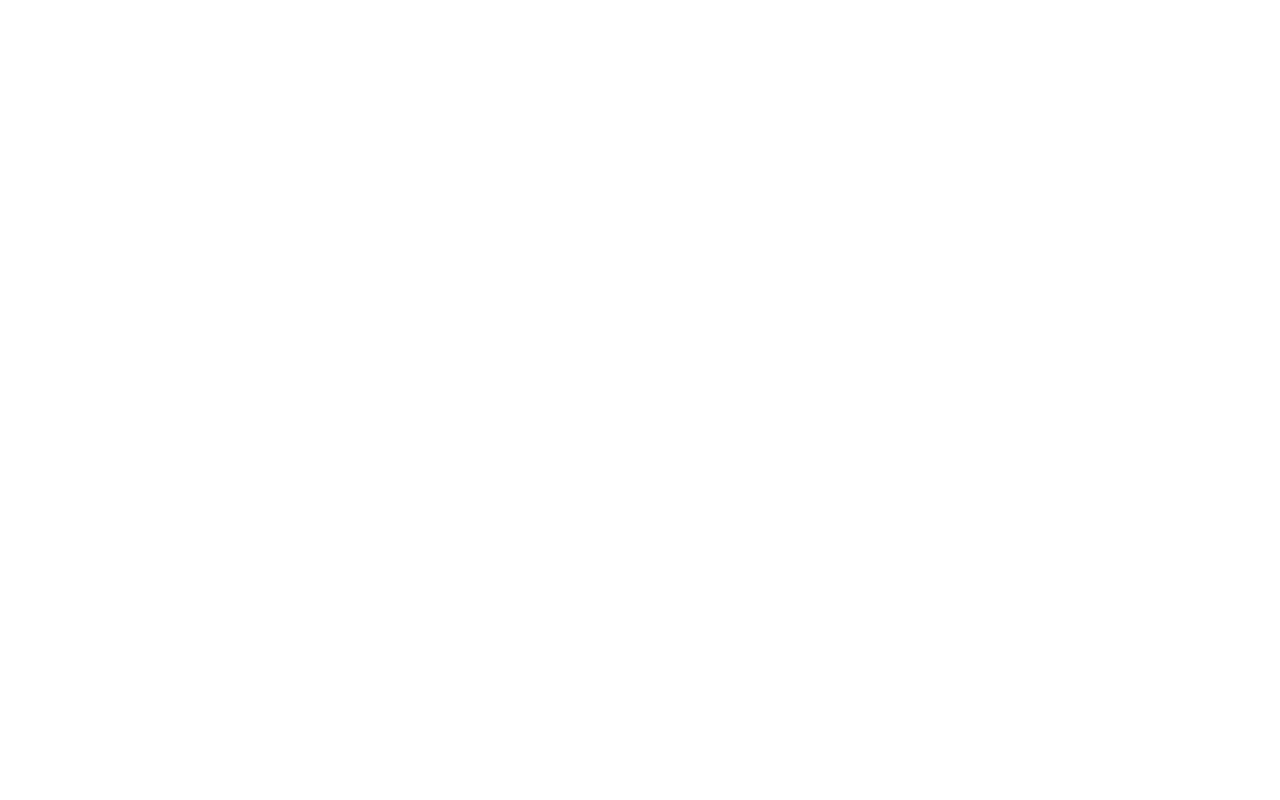
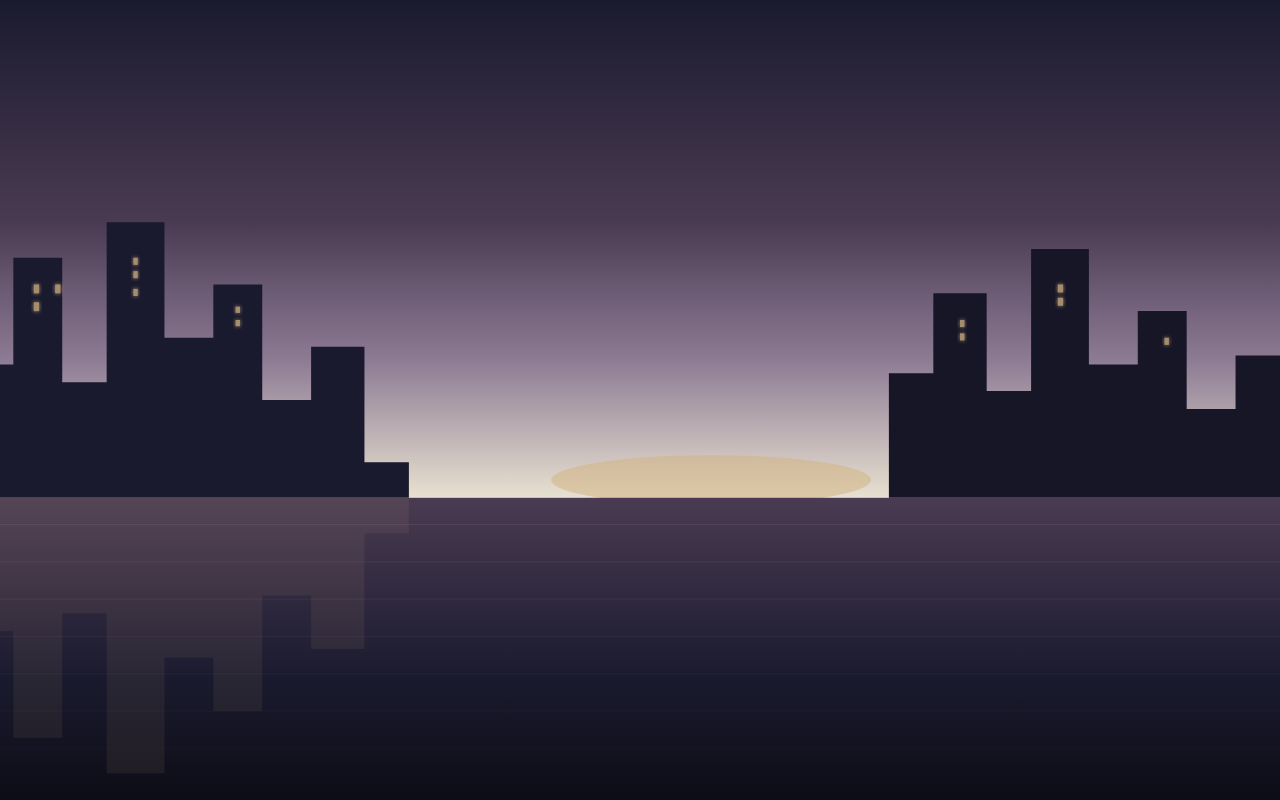
Before and after one commit to jenaros-agents/daily-glyph, a website: page site/index.html in a window 1280 px wide. Drawn offline with Linux system fonts and the light colour scheme.

Commit message:
glyph: 2026-07-01

```diff
--- /dev/null
+++ b/site/glyphs/2026-07-01/bf75f7a2.js
@@ -0,0 +1,177 @@
+// 2026-07-01 — dusk horizon, first memory of a city
+(function () {
+  const svgNS = "http://www.w3.org/2000/svg";
+
+  const wrap = document.createElement("div");
+  wrap.style.position = "fixed";
+  wrap.style.inset = "0";
+  wrap.style.width = "100%";
+  wrap.style.height = "100%";
+  wrap.style.zIndex = "1";
+  wrap.style.pointerEvents = "none";
+
+  const svg = document.createElementNS(svgNS, "svg");
+  svg.setAttribute("width", "100%");
+  svg.setAttribute("height", "100%");
+  svg.setAttribute("preserveAspectRatio", "xMidYMid slice");
+  svg.setAttribute("viewBox", "0 0 1600 900");
+  svg.style.display = "block";
+
+  const defs = document.createElementNS(svgNS, "defs");
+
+  const skyGrad = document.createElementNS(svgNS, "linearGradient");
+  skyGrad.setAttribute("id", "sky-2026-07-01");
+  skyGrad.setAttribute("x1", "0%");
+  skyGrad.setAttribute("y1", "0%");
+  skyGrad.setAttribute("x2", "0%");
+  skyGrad.setAttribute("y2", "100%");
+  [
+    ["0%", "#1a1a2e"],
+    ["45%", "#4a3b52"],
+    ["72%", "#8c7a93"],
+    ["100%", "#e8e1d1"]
+  ].forEach(([off, col]) => {
+    const stop = document.createElementNS(svgNS, "stop");
+    stop.setAttribute("offset", off);
+    stop.setAttribute("stop-color", col);
+    skyGrad.appendChild(stop);
+  });
+  defs.appendChild(skyGrad);
+
+  const waterGrad = document.createElementNS(svgNS, "linearGradient");
+  waterGrad.setAttribute("id", "water-2026-07-01");
+  waterGrad.setAttribute("x1", "0%");
+  waterGrad.setAttribute("y1", "0%");
+  waterGrad.setAttribute("x2", "0%");
+  waterGrad.setAttribute("y2", "100%");
+  [
+    ["0%", "#4a3b52"],
+    ["60%", "#1a1a2e"],
+    ["100%", "#0d0d17"]
+  ].forEach(([off, col]) => {
+    const stop = document.createElementNS(svgNS, "stop");
+    stop.setAttribute("offset", off);
+    stop.setAttribute("stop-color", col);
+    waterGrad.appendChild(stop);
+  });
+  defs.appendChild(waterGrad);
+
+  const windowGlow = document.createElementNS(svgNS, "filter");
+  windowGlow.setAttribute("id", "glow-2026-07-01");
+  windowGlow.setAttribute("x", "-50%");
+  windowGlow.setAttribute("y", "-50%");
+  windowGlow.setAttribute("width", "200%");
+  windowGlow.setAttribute("height", "200%");
+  const blur = document.createElementNS(svgNS, "feGaussianBlur");
+  blur.setAttribute("stdDeviation", "2.5");
+  blur.setAttribute("result", "coloredBlur");
+  windowGlow.appendChild(blur);
+  const merge = document.createElementNS(svgNS, "feMerge");
+  const m1 = document.createElementNS(svgNS, "feMergeNode");
+  m1.setAttribute("in", "coloredBlur");
+  const m2 = document.createElementNS(svgNS, "feMergeNode");
+  m2.setAttribute("in", "SourceGraphic");
+  merge.appendChild(m1);
+  merge.appendChild(m2);
+  windowGlow.appendChild(merge);
+  defs.appendChild(windowGlow);
+
+  svg.appendChild(defs);
+
+  // Sky
+  const sky = document.createElementNS(svgNS, "rect");
+  sky.setAttribute("x", "0");
+  sky.setAttribute("y", "0");
+  sky.setAttribute("width", "1600");
+  sky.setAttribute("height", "560");
+  sky.setAttribute("fill", "url(#sky-2026-07-01)");
+  svg.appendChild(sky);
+
+  // Distant sun / last light
+  const sun = document.createElementNS(svgNS, "ellipse");
+  sun.setAttribute("cx", "880");
+  sun.setAttribute("cy", "540");
+  sun.setAttribute("rx", "180");
+  sun.setAttribute("ry", "28");
+  sun.setAttribute("fill", "#d4b483");
+  sun.setAttribute("opacity", "0.55");
+  svg.appendChild(sun);
+
+  // Horizon water
+  const water = document.createElementNS(svgNS, "rect");
+  water.setAttribute("x", "0");
+  water.setAttribute("y", "560");
+  water.setAttribute("width", "1600");
+  water.setAttribute("height", "340");
+  water.setAttribute("fill", "url(#water-2026-07-01)");
+  svg.appendChild(water);
+
+  // City silhouette (left cluster)
+  const cityPath = document.createElementNS(svgNS, "path");
+  cityPath.setAttribute("d",
+    "M0,560 L0,360 L55,360 L55,410 L95,410 L95,290 L150,290 L150,430 " +
+    "L200,430 L200,250 L265,250 L265,380 L320,380 L320,320 L375,320 " +
+    "L375,450 L430,450 L430,390 L490,390 L490,520 L540,520 L540,560 Z"
+  );
+  cityPath.setAttribute("fill", "#1a1a2e");
+  svg.appendChild(cityPath);
+
+  // Second city silhouette (right cluster)
+  const cityPath2 = document.createElementNS(svgNS, "path");
+  cityPath2.setAttribute("d",
+    "M1080,560 L1080,420 L1130,420 L1130,330 L1190,330 L1190,440 " +
+    "L1240,440 L1240,280 L1305,280 L1305,410 L1360,410 L1360,350 " +
+    "L1415,350 L1415,460 L1470,460 L1470,400 L1530,400 L1530,560 Z"
+  );
+  cityPath2.setAttribute("fill", "#161627");
+  svg.appendChild(cityPath2);
+
+  // Reflection of left city in water
+  const reflection = document.createElementNS(svgNS, "path");
+  reflection.setAttribute("d",
+    "M0,560 L0,760 L55,760 L55,710 L95,710 L95,830 L150,830 L150,690 " +
+    "L200,690 L200,870 L265,870 L265,740 L320,740 L320,800 L375,800 " +
+    "L375,670 L430,670 L430,730 L490,730 L490,600 L540,600 L540,560 Z"
+  );
+  reflection.setAttribute("fill", "#d4b483");
+  reflection.setAttribute("opacity", "0.08");
+  svg.appendChild(reflection);
+
+  // Windows — deliberate warm points
+  const windows = [
+    [118, 320, 6, 10], [118, 340, 6, 10], [142, 320, 6, 10],
+    [230, 290, 5, 8], [230, 305, 5, 8], [230, 325, 5, 8],
+    [345, 345, 5, 7], [345, 360, 5, 7],
+    [1160, 360, 5, 8], [1160, 375, 5, 8],
+    [1270, 320, 6, 9], [1270, 335, 6, 9],
+    [1390, 380, 5, 8]
+  ];
+  windows.forEach(([x, y, w, h]) => {
+    const rect = document.createElementNS(svgNS, "rect");
+    rect.setAttribute("x", String(x));
+    rect.setAttribute("y", String(y));
+    rect.setAttribute("width", String(w));
+    rect.setAttribute("height", String(h));
+    rect.setAttribute("fill", "#d4b483");
+    rect.setAttribute("opacity", "0.75");
+    rect.setAttribute("filter", "url(#glow-2026-07-01)");
+    svg.appendChild(rect);
+  });
+
+  // Subtle water lines
+  for (let i = 0; i < 7; i++) {
+    const y = 590 + i * 42;
+    const line = document.createElementNS(svgNS, "line");
+    line.setAttribute("x1", "0");
+    line.setAttribute("y1", String(y));
+    line.setAttribute("x2", "1600");
+    line.setAttribute("y2", String(y));
+    line.setAttribute("stroke", "#8c7a93");
+    line.setAttribute("stroke-width", String(1.2 - i * 0.12));
+    line.setAttribute("opacity", String(0.18 - i * 0.018));
+    svg.appendChild(line);
+  }
+
+  wrap.appendChild(svg);
+  document.body.appendChild(wrap);
+})();
--- a/site/index.html
+++ b/site/index.html
@@ -17,5 +17,7 @@
 </head>
 <body>
   <!-- GLYPHS: injected by append-glyph.py -->
+  <script type="module" src="/glyphs/2026-07-01/bf75f7a2.js"></script>
+
 </body>
 </html>
```
Also changed, not shown: site/glyphs/2026-07-01/glyph.js (added, +177 -0 lines), site/glyphs/2026-07-01/meta.json (added, +15 -0 lines).
